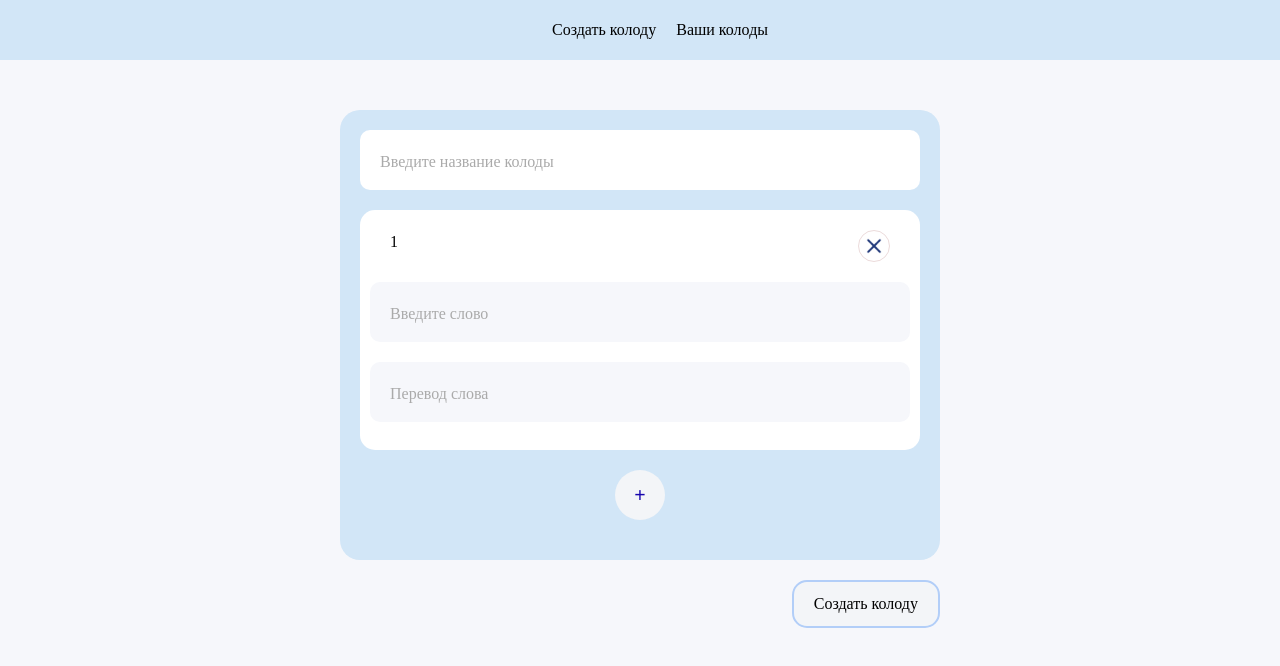
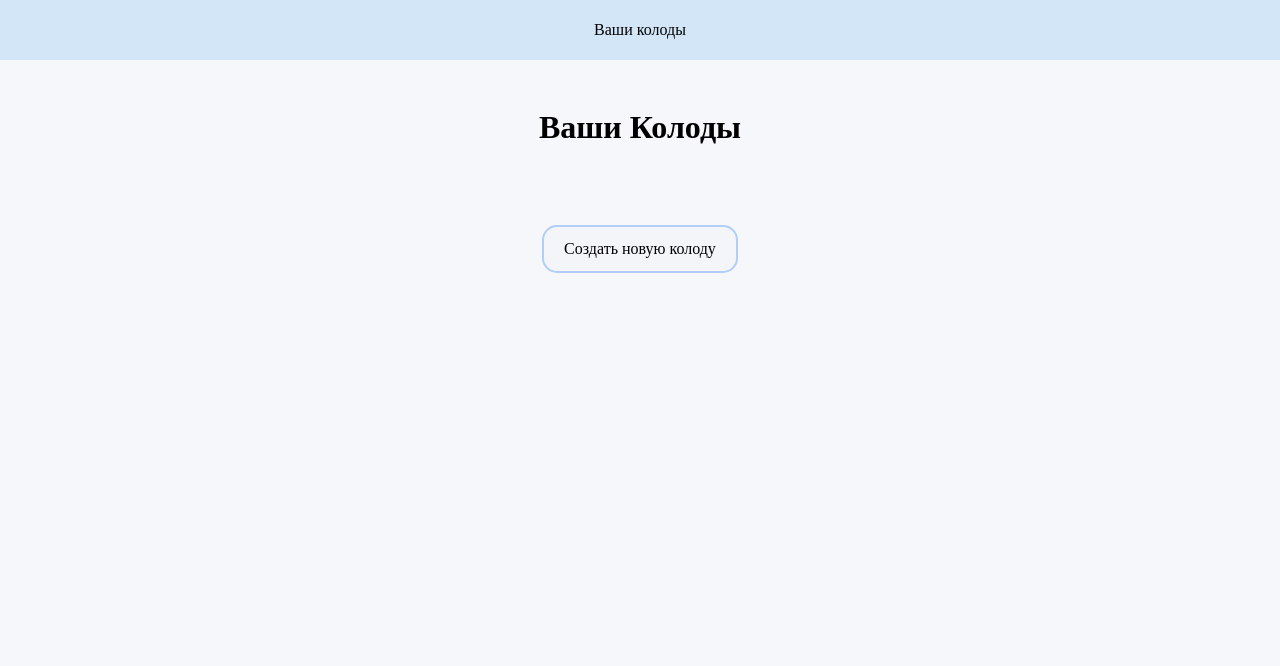
Before and after one commit to RBcuber/flashcards-translate, a plain HTML site: page public/index.html in a window 1280 px wide. Drawn offline with Linux system fonts and the light colour scheme.

Commit message:
update: header

```diff
--- a/public/css/style.css
+++ b/public/css/style.css
@@ -75,8 +75,7 @@ ul {
   display: flex;
   justify-content: center;
   align-items: center;
-  gap: 20px;
-
+  padding-left: 0;
   height: 100%;
 }
 
@@ -133,6 +132,7 @@ main {
 }
 
 .button,
+.button_create_new_crad,
 .btnСhangeCard {
   display: flex;
   align-items: center;
@@ -144,6 +144,10 @@ main {
   border-radius: 15px;
   background-color: #f3f5f8;
   cursor: pointer;
+}
+.button_create_new_crad {
+  width: fit-content;
+  margin: 0 auto;
 }
 .button-card {
   display: flex;
@@ -158,7 +162,7 @@ main {
   font-weight: 800;
   color: #1605ad;
 }
-.button{
+.button {
   width: fit-content;
 }
 .button:hover,
@@ -283,7 +287,5 @@ main {
   .create-decks {
     grid-template-columns: 200px auto 30px;
     font-size: 12px;
-
   }
-
 }
--- a/public/index.html
+++ b/public/index.html
@@ -1,3 +1,4 @@
+
 <!DOCTYPE html>
 <html lang="ru">
 
@@ -12,39 +13,22 @@
 <body>
     <header>
         <ul>
-            <li><a href="./">Создать колоду</a></li>
-            <li><a href="./second.html">Ваши колоды</a></li>
+            <li><a href="./">Ваши колоды</a></li>
         </ul>
     </header>
 
     <main>
-        <div class="container">
-            <div class="container-el">
-                <div class="create_deck">
-                    <div class="deckName" id="deckName" contenteditable="true"
-                        data-placeholder="Введите название колоды"></div>
-                    <div id="errorDeck" class="errorDeck"> Пожалуйста, введите название колоды</div>
-
-                </div>
-                <div class="cards">
-
-                </div>
-
-                <div class="container__button-card">
-                    <div class="button-card" id="button">+</div>
+        <div class="container-c">
+            <h1 class="decks-title"> Ваши Колоды</h1>
+			<div class="decks"></div>
+             <div class="container__button_create">
+                <a href="./create.html"><div class="button_create_new_crad">Создать новую колоду</div></a>
+            </div>
+        </div>
+    </main>
 
 
 
-                </div>
-            </div>
-            <div class="container__button">
-                <div class="button" id="button">Создать колоду</div>
-            </div>
-
-
-
-        </div>
-    </main>
 
 
     <script type="module" src="./js/app.js"></script>
--- a/public/js/app.js
+++ b/public/js/app.js
@@ -54,7 +54,7 @@ function init() {
   const page = path.split("/").pop(); // имя файла, например "create.html"
   const params = new URLSearchParams(window.location.search);
   const title = params.get("title"); // если есть
-  if (page === "" || page === "index.html") {
+  if (page === "create.html") {
     if (!title) {
       renderNewCard(els.cards);
       els.btnAddDeck?.addEventListener("click", onAddDeck);
@@ -277,7 +277,7 @@ function flippedCard(e) {
 function onСhangeCard() {
   const params = new URLSearchParams(window.location.search);
   const title = params.get("title");
-  window.location.href = `index.html?title=${encodeURIComponent(title)}`;
+  window.location.href = `create.html?title=${encodeURIComponent(title)}`;
 }
 // localStorage.clear();
 
```
Also changed, not shown: public/create.html (added, +53 -0 lines), public/deck.html (+1 -2 lines), public/second.html (deleted, +0 -36 lines).
